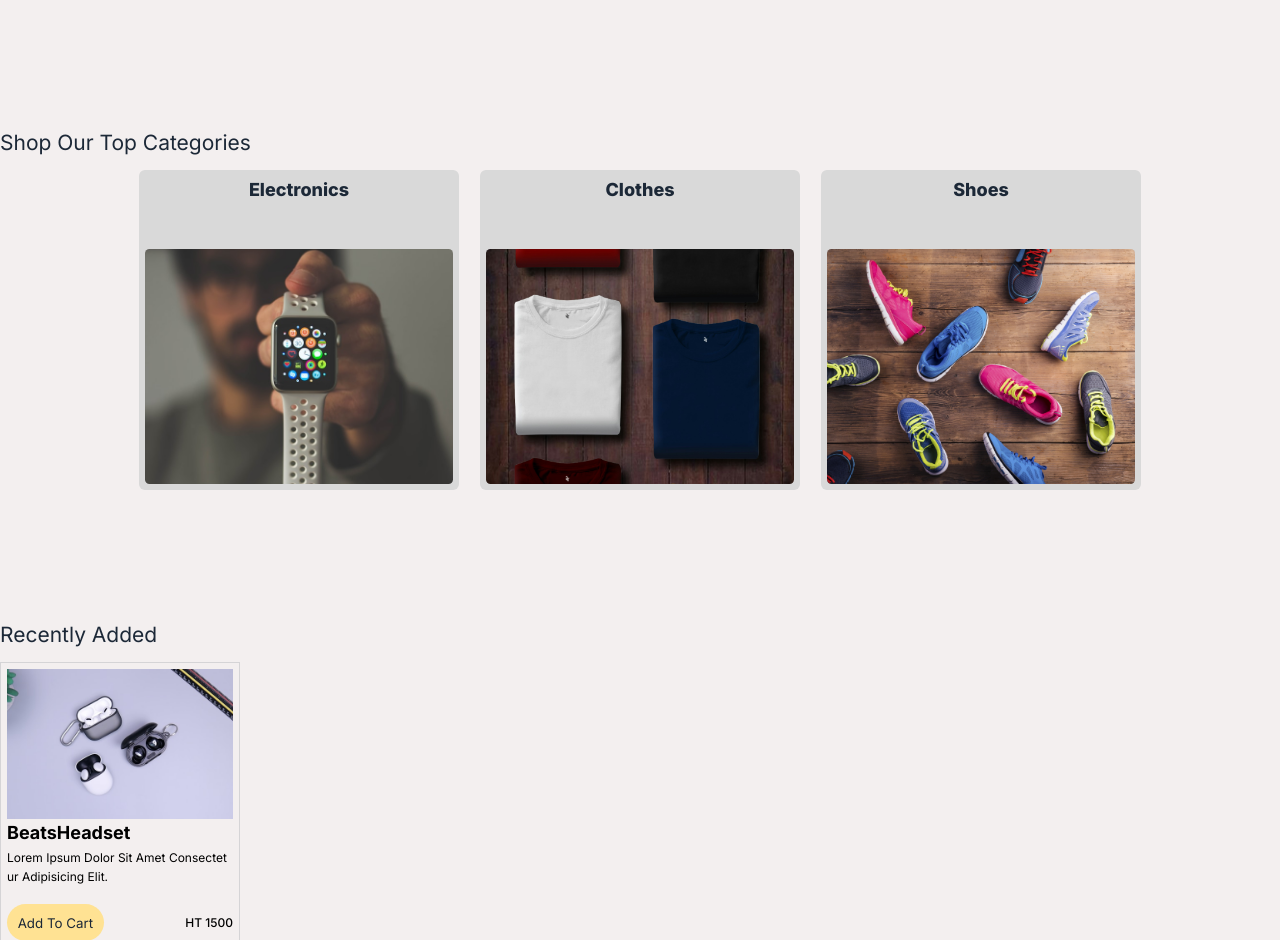
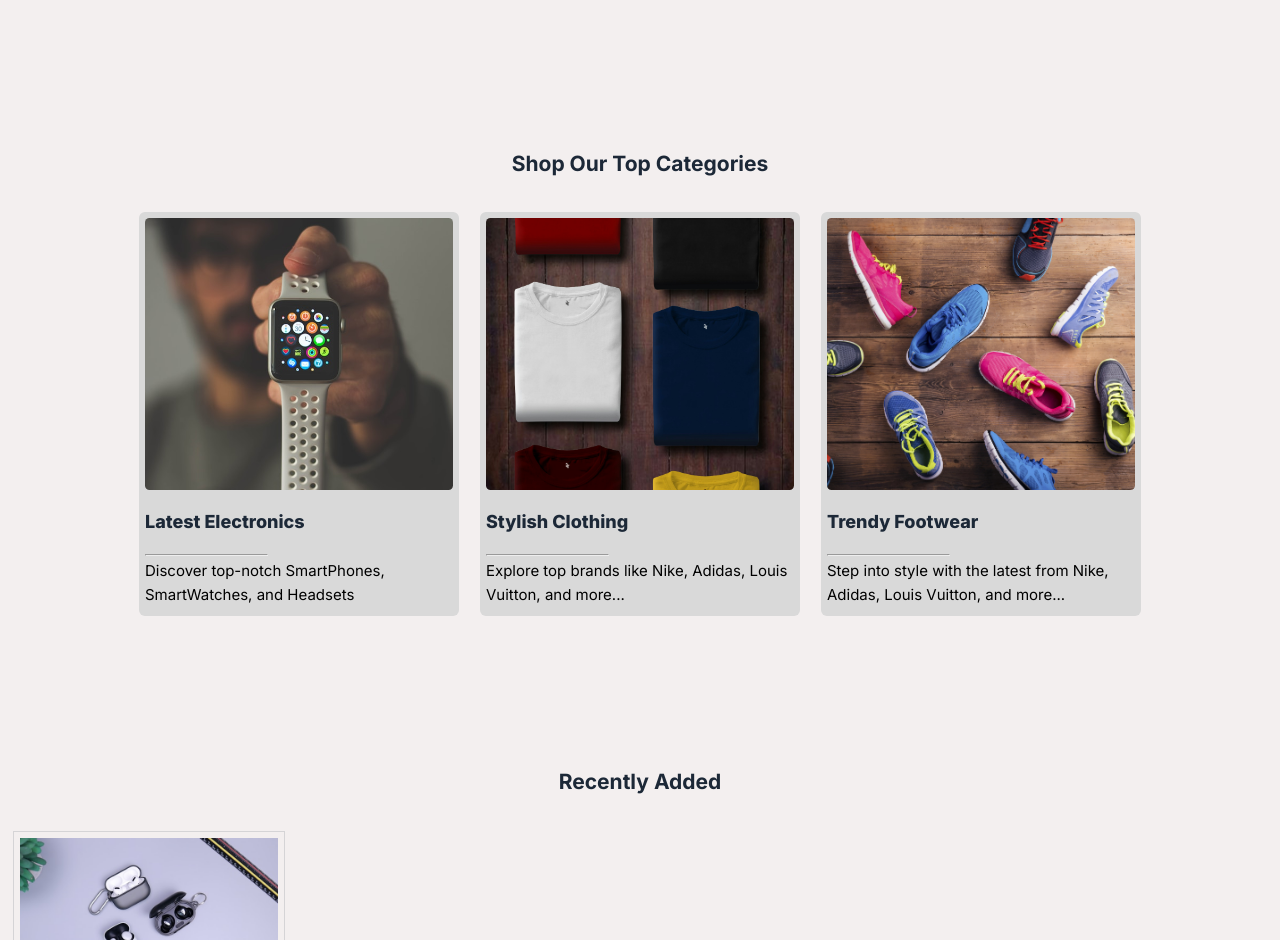
Before and after one commit to Poshorder/poshorder, a Vue app: page / in a window 1280 px wide. Shown: the part 652-1592 px from the top of the page. Built offline with nearby package versions, Linux system fonts and the light colour scheme; some icons are missing.

Commit message:
UI updated v4

```diff
--- a/src/assets/main.css
+++ b/src/assets/main.css
@@ -7,15 +7,17 @@
 }
 
 .container {
-  width: 100%;
+  width: min(100%,98%);
   margin: 10% auto ;
 }
 
 .container h2 {
-  text-align: left;
+  text-align: center;
   font-size: 1.4em;
+  font-weight: 700;
   text-transform: capitalize;
   color: var(--text-color);
+  padding: 1em 0;
 }
 
 .wrapper-category {
@@ -41,17 +43,16 @@
   outline: none;
   min-width: 20rem;
   width: 20rem;
-  height: 20rem;
-  display: flex;
-  flex-direction: column;
-  justify-content: space-between;
-  align-items: center;
+  height: fit-content;
   gap: 3em;
   border-radius: 0.4em;
   overflow: hidden;
   background-color: #d9d9d9;
   padding: 0.4em;
+
 }
+
+
 
 .wrapper-category a h3 {
   font-size: 1.2em;
@@ -59,6 +60,19 @@
   text-transform: capitalize;
   color: var(--text-color);
   font-weight: 800;
+  padding: 1em 0;
+}
+
+.wrapper-category a hr {
+
+  width: 40%;
+  height: 0.1em;
+  background-color: rgba(3, 3, 105, 0.1);
+}
+
+.wrapper-category a p {
+
+  padding: 0.2em 0;
 }
 .wrapper-category a .img {
   width: 100%;
@@ -66,8 +80,15 @@
   overflow: hidden;
   border-radius: 0.3em;
 }
-.wrapper-category a img {
+.wrapper-category a .img img {
   width: 100%;
   height: 100%;
   object-fit: cover;
+  transition: 0.2s ease-in;
 }
+
+.wrapper-category a .img img:hover {
+
+  transform: scale(1.1);
+  transition: 0.2s ease-in;
+}
--- a/src/components/BannerComponent.vue
+++ b/src/components/BannerComponent.vue
@@ -20,7 +20,7 @@ export default {
 
 <style scoped>
 .banner {
-  width: 100%;
+  width: min(100%,98%);
   height: 70vh;
   background-image: url('/src/images/banner-img.jpg');
   background-position: center;
@@ -28,7 +28,6 @@ export default {
   background-attachment: fixed;
   margin: 7% auto 0;
   overflow: hidden;
-  border-radius: 0.5em;
   display: flex;
   justify-content: center;
   align-items: center;
--- a/src/components/NewArrivalsComponent.vue
+++ b/src/components/NewArrivalsComponent.vue
@@ -42,13 +42,13 @@ export default {
   width: 100%;
   margin: 0.7em auto;
   display: grid;
-  grid-template-columns: repeat(auto-fill,minmax(15rem,15rem));
+  grid-template-columns: repeat(auto-fill,minmax(17rem,17rem));
   gap: 0.7em;
 }
 
 .wrapper-arrivals .card {
 
-  height: fit-content;
+  height: 18rem;
   display: flex;
   flex-direction: column;
   justify-content: space-between;
@@ -122,7 +122,7 @@ export default {
   background-color: var(--secondary-color);
   color: var(--text-color);
   padding: 0.8em;
-  border-radius: 9999px;
+  border-radius: 0.3em;
   text-transform: capitalize;
   cursor:pointer;
   transition: 0.2s ease-out;
--- a/src/components/TopCategoriesComponent.vue
+++ b/src/components/TopCategoriesComponent.vue
@@ -3,23 +3,31 @@
     <h2>shop our top categories</h2>
 
     <div class="wrapper-category">
-      <RouterLink :to="{name: 'electronics'}">
-        <h3>electronics</h3>
+      <RouterLink :to="{ name: 'electronics' }">
         <div class="img">
-          <img src="/src/images/smart-watch.jpg" alt="" />
+          <img src="/src/images/smart-watch.jpg" alt="Smart Watch" />
         </div>
+        <h3>Latest Electronics</h3>
+        <hr>
+        <p>Discover top-notch SmartPhones, SmartWatches, and Headsets</p>
       </RouterLink>
+
       <RouterLink to="">
-        <h3>clothes</h3>
         <div class="img">
-          <img src="/src/images/t-shirts.jpg" alt="" />
+          <img src="/src/images/t-shirts.jpg" alt="T-Shirts" />
         </div>
+        <h3>Stylish Clothing</h3>
+        <hr>
+        <p>Explore top brands like Nike, Adidas, Louis Vuitton, and more...</p>
       </RouterLink>
+
       <RouterLink to="">
-        <h3>shoes</h3>
         <div class="img">
-          <img src="/src/images/shoes-on-floor.jpg" alt="" />
+          <img src="/src/images/shoes-on-floor.jpg" alt="Shoes on Floor" />
         </div>
+        <h3>Trendy Footwear</h3>
+        <hr>
+        <p>Step into style with the latest from Nike, Adidas, Louis Vuitton, and more...</p>
       </RouterLink>
     </div>
   </div>
```
